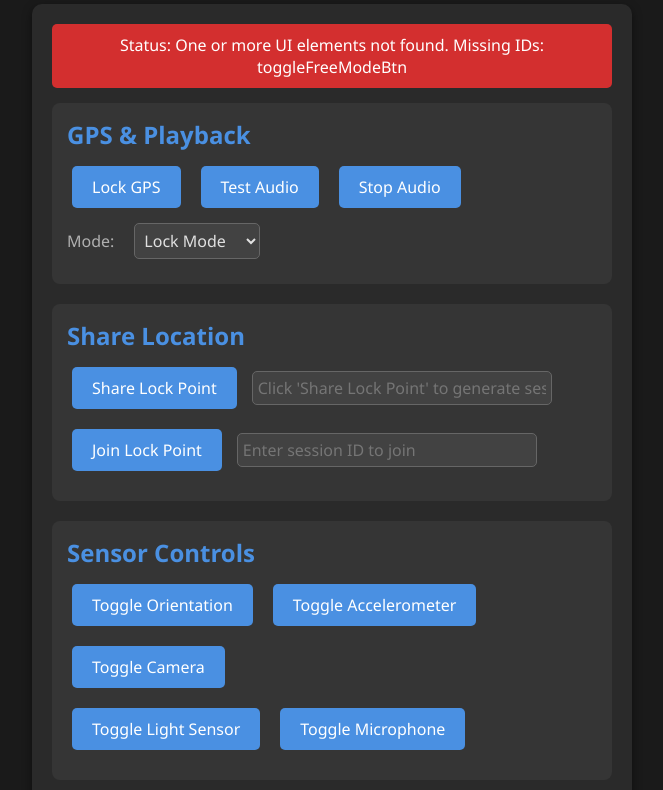
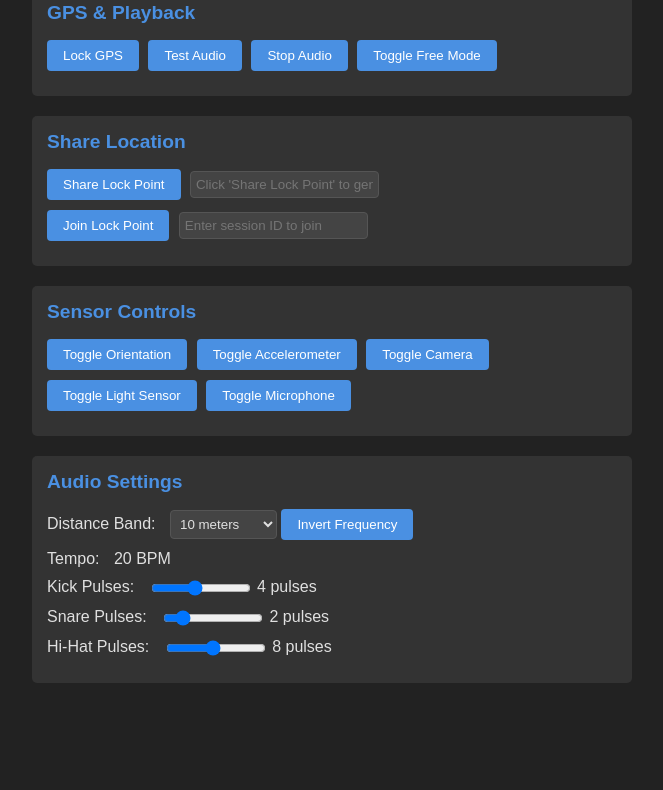
Before and after one commit to tokenno/GPSDruMachine, a plain HTML site: page index.html in a window 1280 px wide. Shown: the part 91-881 px from the top of the page, without its empty margins (308-971 px from the left). After the commit the page ends 814 px from the top, so only its background shows below. Drawn offline with Linux system fonts and the light colour scheme.

Commit message:
Update index.html

```diff
--- a/index.html
+++ b/index.html
@@ -3,171 +3,103 @@
 <head>
   <meta charset="UTF-8">
   <meta name="viewport" content="width=device-width, initial-scale=1.0">
-  <title>Drum Machine - Professional Dark Theme</title>
+  <title>Best So Far</title>
   <style>
-    * {
+    body {
+      font-family: Arial, sans-serif;
+      background-color: #222;
+      color: #e0e0e0;
       margin: 0;
-      padding: 0;
-      box-sizing: border-box;
-      font-family: 'Segoe UI', Tahoma, Geneva, Verdana, sans-serif;
+      padding: 20px;
     }
-
-    body {
-      background-color: #1a1a1a;
-      color: #e0e0e0;
-      padding: 20px;
-      display: flex;
-      flex-direction: column;
-      align-items: center;
-      min-height: 100vh;
+    .container {
+      max-width: 600px;
+      margin: 0 auto;
     }
-
-    h1 {
-      color: #ffffff;
-      font-size: 2.5rem;
-      margin-bottom: 20px;
-      text-align: center;
-    }
-
-    .container {
-      background-color: #2a2a2a;
-      border-radius: 10px;
-      padding: 20px;
-      width: 100%;
-      max-width: 600px;
-      box-shadow: 0 4px 10px rgba(0, 0, 0, 0.5);
-    }
-
     .section {
       margin-bottom: 20px;
+      background-color: #333;
       padding: 15px;
-      background-color: #353535;
-      border-radius: 8px;
+      border-radius: 5px;
     }
-
-    .section h2 {
+    h2 {
+      margin-top: 0;
+      font-size: 1.2em;
       color: #4a90e2;
-      font-size: 1.5rem;
+    }
+    .control-group {
       margin-bottom: 10px;
     }
-
-    .status {
-      padding: 10px;
-      border-radius: 5px;
-      margin-bottom: 15px;
-      text-align: center;
-      font-size: 1rem;
-    }
-
-    .status.success {
-      background-color: #2e7d32;
-      color: #ffffff;
-    }
-
-    .status.error {
-      background-color: #d32f2f;
-      color: #ffffff;
-    }
-
     button {
       background-color: #4a90e2;
-      color: #ffffff;
+      color: white;
       border: none;
-      padding: 10px 20px;
-      border-radius: 5px;
+      padding: 8px 16px;
+      border-radius: 4px;
       cursor: pointer;
-      font-size: 1rem;
-      margin: 5px;
-      transition: background-color 0.3s;
+      margin-right: 5px;
     }
-
     button:hover {
       background-color: #357abd;
     }
-
-    button:disabled {
-      background-color: #666;
-      cursor: not-allowed;
+    input[type="range"] {
+      width: 100px;
+      vertical-align: middle;
     }
-
-    .control-group {
-      display: flex;
-      flex-wrap: wrap;
-      gap: 10px;
-      align-items: center;
-      margin-bottom: 10px;
+    input[type="text"] {
+      background-color: #444;
+      color: #e0e0e0;
+      border: 1px solid #555;
+      padding: 5px;
+      border-radius: 4px;
     }
-
     label {
-      font-size: 1rem;
       margin-right: 10px;
-      color: #b0b0b0;
     }
-
-    input[type="range"] {
-      width: 150px;
-      accent-color: #4a90e2;
+    select {
+      background-color: #444;
+      color: #e0e0e0;
+      border: 1px solid #555;
+      padding: 5px;
+      border-radius: 4px;
     }
-
-    input[type="text"] {
-      background-color: #424242;
-      color: #e0e0e0;
-      border: 1px solid #666;
-      padding: 5px;
-      border-radius: 5px;
-      font-size: 1rem;
-      width: 100%;
-      max-width: 300px;
+    .status {
+      padding: 10px;
+      margin-bottom: 20px;
+      border-radius: 4px;
     }
-
-    select {
-      background-color: #424242;
-      color: #e0e0e0;
-      border: 1px solid #666;
-      padding: 5px;
-      border-radius: 5px;
-      font-size: 1rem;
+    .status.success {
+      background-color: #2ecc71;
+      color: #fff;
     }
-
-    #tempoValue, #kickPulsesValue, #snarePulsesValue, #hihatPulsesValue {
-      color: #4a90e2;
-      margin-left: 10px;
-      font-size: 1rem;
+    .status.error {
+      background-color: #e74c3c;
+      color: #fff;
     }
-
     #compass-section {
       display: none;
       text-align: center;
-      margin-top: 20px;
     }
-
     #compass {
       width: 200px;
       height: 200px;
       margin: 0 auto;
     }
-
     #distance-display {
-      color: #4a90e2;
-      font-size: 1.2rem;
+      margin-top: 10px;
+      font-size: 1.1em;
+    }
+    #video {
+      width: 100%;
+      max-width: 300px;
       margin-top: 10px;
     }
-
-    #video {
-      display: none;
-      width: 100%;
-      max-width: 300px;
-      margin: 10px auto;
-      border-radius: 5px;
-    }
-
     .hidden {
       display: none;
     }
   </style>
 </head>
 <body>
-  <h1>Drum Machine</h1>
   <div class="container">
     <div id="status" class="status">Status: Ready</div>
 
@@ -178,13 +110,7 @@
         <button id="lockBtn">Lock GPS</button>
         <button id="testBtn">Test Audio</button>
         <button id="stopBtn">Stop Audio</button>
-      </div>
-      <div class="control-group">
-        <label for="modeSelect">Mode:</label>
-        <select id="modeSelect">
-          <option value="lock">Lock Mode</option>
-          <option value="speed">Speed Mode</option>
-        </select>
+        <button id="toggleFreeModeBtn">Toggle Free Mode</button>
       </div>
     </div>
 
```
